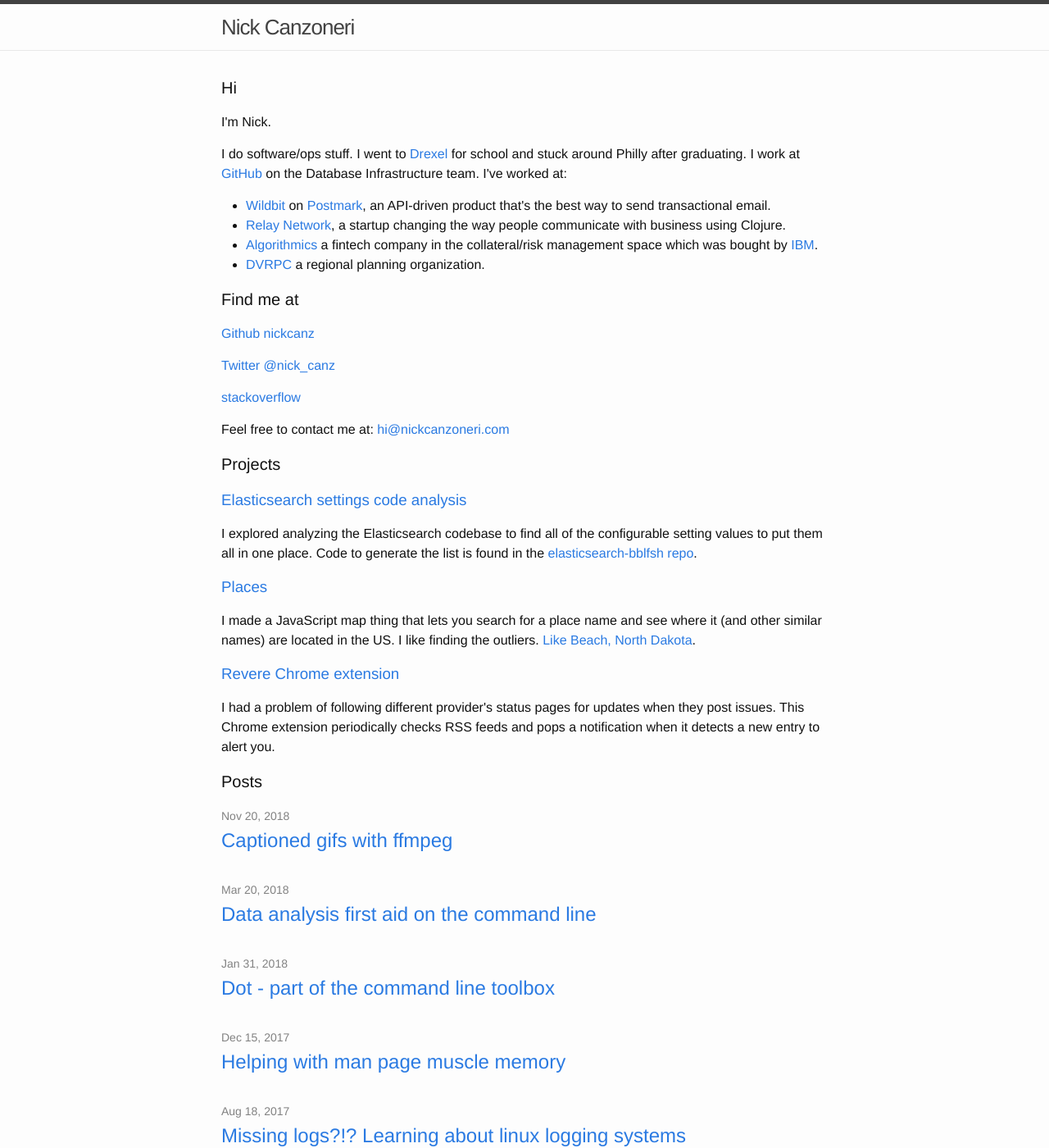
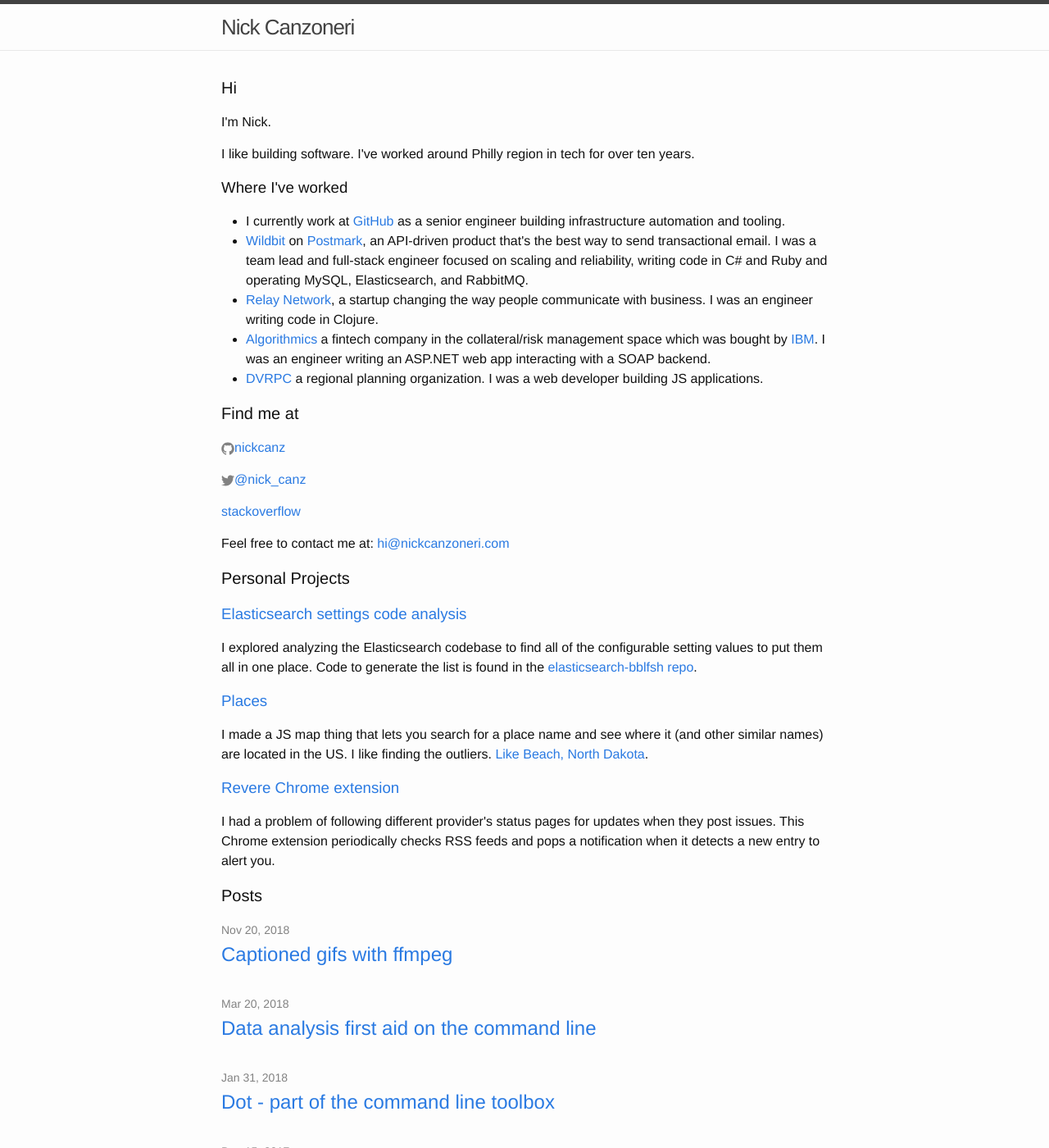
Before and after one commit to nickcanz/nickcanz.github.com, a Jekyll site: the page built from index.html, in a window 1280 px wide and 1400 px high. Shown: the whole window at 82% size. Built offline with Jekyll 4.4.1, drawn with Linux system fonts in a browser that asks for light colours.

Commit message:
Reorganize home page a bit

```diff
--- a/index.html
+++ b/index.html
@@ -5,27 +5,30 @@
 <div class="home">
   <h1 class="page-heading">Hi</h1>
   <p>I'm Nick.</p>
-  <p>I do software/ops stuff. I went to <a href="https://www.drexel.edu">Drexel</a> for school and stuck around Philly after graduating. I work at <a href="https://github.com">GitHub</a> on the Database Infrastructure team. I've worked at:</p>
+  <p>I like building software. I've worked around Philly region in tech for over ten years.</p>
+
+  <h3>Where I've worked</h3>
 
   <ul>
-    <li><a href="https://www.wildbit.com">Wildbit</a> on <a href="https://www.postmarkapp.com">Postmark</a>, an API-driven product that's the best way to send transactional email.</li>
-    <li><a href="https://www.relaynetwork.com/">Relay Network</a>, a startup changing the way people communicate with business using Clojure.</li>
-    <li><a href="https://www.algorithmics.com">Algorithmics</a> a fintech company in the collateral/risk management space which was bought by <a href="https://www.ibm.com">IBM</a>.</li>
-    <li><a href="https://www.dvrpc.org">DVRPC</a> a regional planning organization.</li>
+    <li>I currently work at <a href="https://github.com">GitHub</a> as a senior engineer building infrastructure automation and tooling.</li>
+    <li><a href="https://www.wildbit.com">Wildbit</a> on <a href="https://www.postmarkapp.com">Postmark</a>, an API-driven product that's the best way to send transactional email. I was a team lead and full-stack engineer focused on scaling and reliability, writing code in C# and Ruby and operating MySQL, Elasticsearch, and RabbitMQ.</li>
+    <li><a href="https://www.relaynetwork.com/">Relay Network</a>, a startup changing the way people communicate with business. I was an engineer writing code in Clojure.</li>
+    <li><a href="https://www.algorithmics.com">Algorithmics</a> a fintech company in the collateral/risk management space which was bought by <a href="https://www.ibm.com">IBM</a>. I was an engineer writing an ASP.NET web app interacting with a SOAP backend.</li>
+    <li><a href="https://www.dvrpc.org">DVRPC</a> a regional planning organization. I was a web developer building JS applications.</li>
   </ul>
 
   <h2 class="page-heading">Find me at</h2>
-  <p><a href="https://www.github.com/nickcanz">Github nickcanz</a></p>
-  <p><a href="https://www.twitter.com/nick_canz">Twitter @nick_canz</a></p>
+  <p><a href="https://www.github.com/nickcanz"><span class="icon  icon--github"><svg viewBox="0 0 16 16"><path fill="#828282" d="M7.999,0.431c-4.285,0-7.76,3.474-7.76,7.761 c0,3.428,2.223,6.337,5.307,7.363c0.388,0.071,0.53-0.168,0.53-0.374c0-0.184-0.007-0.672-0.01-1.32 c-2.159,0.469-2.614-1.04-2.614-1.04c-0.353-0.896-0.862-1.135-0.862-1.135c-0.705-0.481,0.053-0.472,0.053-0.472 c0.779,0.055,1.189,0.8,1.189,0.8c0.692,1.186,1.816,0.843,2.258,0.645c0.071-0.502,0.271-0.843,0.493-1.037 C4.86,11.425,3.049,10.76,3.049,7.786c0-0.847,0.302-1.54,0.799-2.082C3.768,5.507,3.501,4.718,3.924,3.65 c0,0,0.652-0.209,2.134,0.796C6.677,4.273,7.34,4.187,8,4.184c0.659,0.003,1.323,0.089,1.943,0.261 c1.482-1.004,2.132-0.796,2.132-0.796c0.423,1.068,0.157,1.857,0.077,2.054c0.497,0.542,0.798,1.235,0.798,2.082 c0,2.981-1.814,3.637-3.543,3.829c0.279,0.24,0.527,0.713,0.527,1.437c0,1.037-0.01,1.874-0.01,2.129 c0,0.208,0.14,0.449,0.534,0.373c3.081-1.028,5.302-3.935,5.302-7.362C15.76,3.906,12.285,0.431,7.999,0.431z"/></svg></span>nickcanz</a></p>
+  <p><a href="https://www.twitter.com/nick_canz"><span class="icon  icon--twitter"><svg viewBox="0 0 16 16"><path fill="#828282" d="M15.969,3.058c-0.586,0.26-1.217,0.436-1.878,0.515c0.675-0.405,1.194-1.045,1.438-1.809 c-0.632,0.375-1.332,0.647-2.076,0.793c-0.596-0.636-1.446-1.033-2.387-1.033c-1.806,0-3.27,1.464-3.27,3.27 c0,0.256,0.029,0.506,0.085,0.745C5.163,5.404,2.753,4.102,1.14,2.124C0.859,2.607,0.698,3.168,0.698,3.767 c0,1.134,0.577,2.135,1.455,2.722C1.616,6.472,1.112,6.325,0.671,6.08c0,0.014,0,0.027,0,0.041c0,1.584,1.127,2.906,2.623,3.206 C3.02,9.402,2.731,9.442,2.433,9.442c-0.211,0-0.416-0.021-0.615-0.059c0.416,1.299,1.624,2.245,3.055,2.271 c-1.119,0.877-2.529,1.4-4.061,1.4c-0.264,0-0.524-0.015-0.78-0.046c1.447,0.928,3.166,1.469,5.013,1.469 c6.015,0,9.304-4.983,9.304-9.304c0-0.142-0.003-0.283-0.009-0.423C14.976,4.29,15.531,3.714,15.969,3.058z"/></svg></span>@nick_canz</a></p>
   <p><a href="https://stackoverflow.com/users/282975/nick-canzoneri">stackoverflow</a></p>
   <p>Feel free to contact me at: <a href="mailto:hi@nickcanzoneri.com">hi@nickcanzoneri.com</a></p>
 
-  <h2 class="page-heading">Projects</h2>
+  <h2 class="page-heading">Personal Projects</h2>
   <h3><a href="https://nickcanzoneri.com/elasticsearch-settings">Elasticsearch settings code analysis</a></h3>
   <p>I explored analyzing the Elasticsearch codebase to find all of the configurable setting values to put them all in one place. Code to generate the list is found in the <a href="https://github.com/nickcanz/elasticsearch-bblfsh">elasticsearch-bblfsh repo</a>.</p>
 
   <h3><a href="https://nickcanzoneri.com/places">Places</a></h3>
-  <p>I made a JavaScript map thing that lets you search for a place name and see where it (and other similar names) are located in the US. I like finding the outliers. <a href="https://nickcanzoneri.com/places/#beach">Like Beach, North Dakota</a>.</p>
+  <p>I made a JS map thing that lets you search for a place name and see where it (and other similar names) are located in the US. I like finding the outliers. <a href="https://nickcanzoneri.com/places/#beach">Like Beach, North Dakota</a>.</p>
 
   <h3><a href="https://github.com/nickcanz/revere-extension">Revere Chrome extension</a></h3>
   <p>I had a problem of following different provider's status pages for updates when they post issues. This Chrome extension periodically checks RSS feeds and pops a notification when it detects a new entry to alert you.</p>
```
Also changed, not shown: _includes/footer.html (+1 -6 lines).
